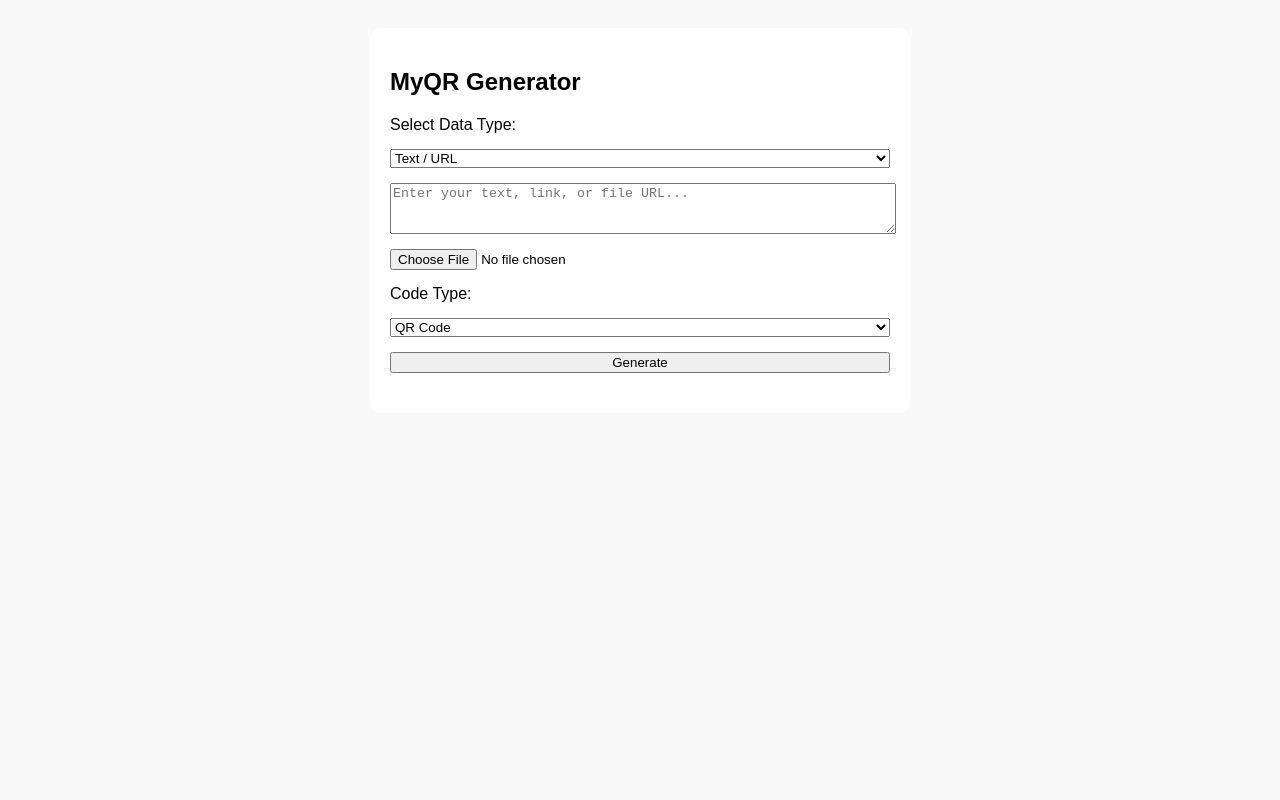
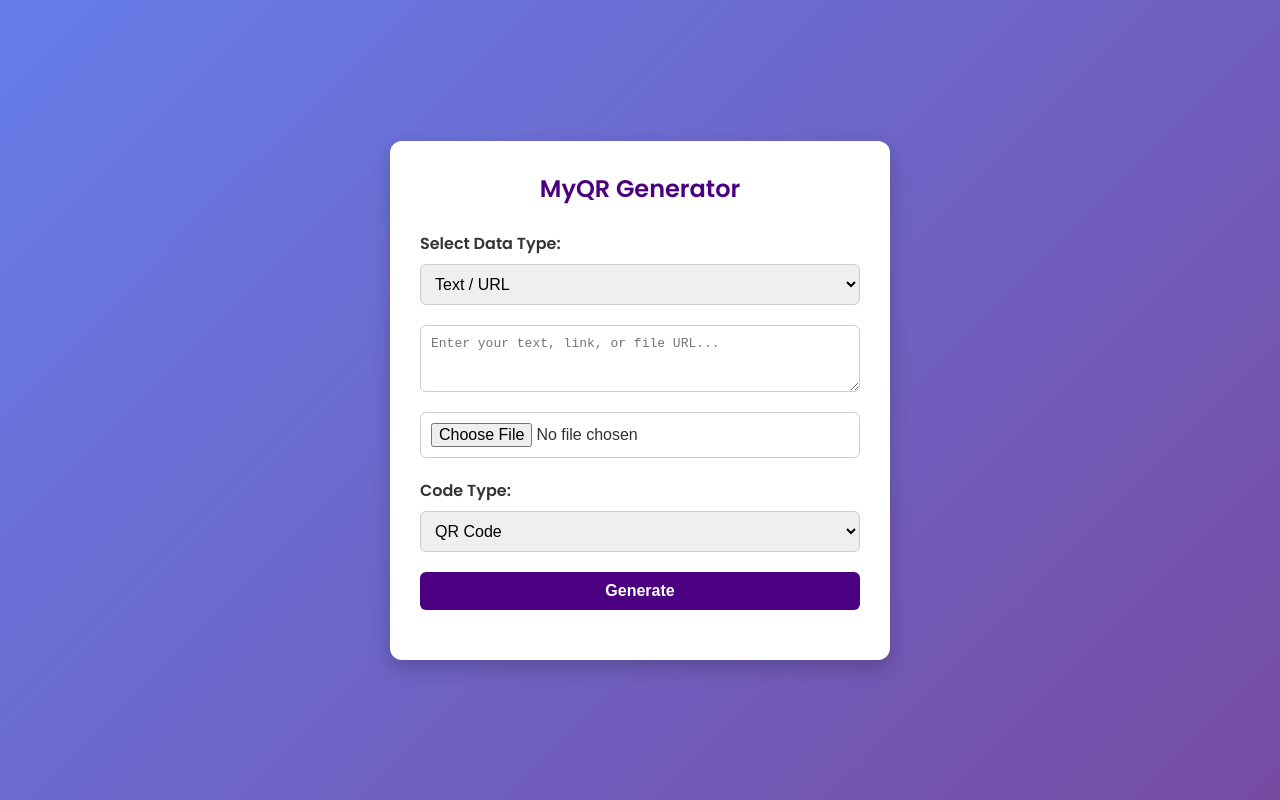
Before and after one commit to Prabakaran-2003/Myqr-generator, a website: page index.html in a window 1280 px wide. Drawn offline with Linux system fonts and the light colour scheme.

Commit message:
Update index.html

```diff
--- a/index.html
+++ b/index.html
@@ -11,6 +11,88 @@
     #output { text-align: center; margin-top: 20px; }
     canvas, svg { margin: auto; }
   </style>
+  <link href="https://fonts.googleapis.com/css2?family=Poppins:wght@400;600&display=swap" rel="stylesheet">
+<style>
+  * {
+  box-sizing: border-box;
+  margin: 0;
+  padding: 0;
+}
+
+body {
+  font-family: 'Poppins', sans-serif;
+  background: linear-gradient(135deg, #667eea, #764ba2);
+  color: #333;
+  min-height: 100vh;
+  display: flex;
+  align-items: center;
+  justify-content: center;
+  padding: 30px;
+}
+
+.container {
+  background: #fff;
+  border-radius: 12px;
+  padding: 30px;
+  box-shadow: 0 8px 20px rgba(0,0,0,0.2);
+  width: 100%;
+  max-width: 500px;
+  animation: fadeIn 0.8s ease-in-out;
+}
+
+h2 {
+  text-align: center;
+  margin-bottom: 25px;
+  color: #4b0082;
+}
+
+label {
+  margin-bottom: 8px;
+  font-weight: 600;
+  display: block;
+}
+
+select, input, textarea, button {
+  width: 100%;
+  padding: 10px;
+  margin-bottom: 20px;
+  border-radius: 6px;
+  border: 1px solid #ccc;
+  font-size: 1em;
+}
+
+textarea {
+  resize: vertical;
+  min-height: 60px;
+}
+
+button {
+  background: #4b0082;
+  color: white;
+  border: none;
+  cursor: pointer;
+  font-weight: 600;
+  transition: background 0.3s ease;
+}
+
+button:hover {
+  background: #5f2b91;
+}
+
+#output {
+  text-align: center;
+  margin-top: 20px;
+}
+
+canvas, svg {
+  margin-top: 15px;
+}
+
+@keyframes fadeIn {
+  from { opacity: 0; transform: translateY(20px); }
+  to { opacity: 1; transform: translateY(0); }
+}
+</style>
 </head>
 <body>
   <div class="container">
```
